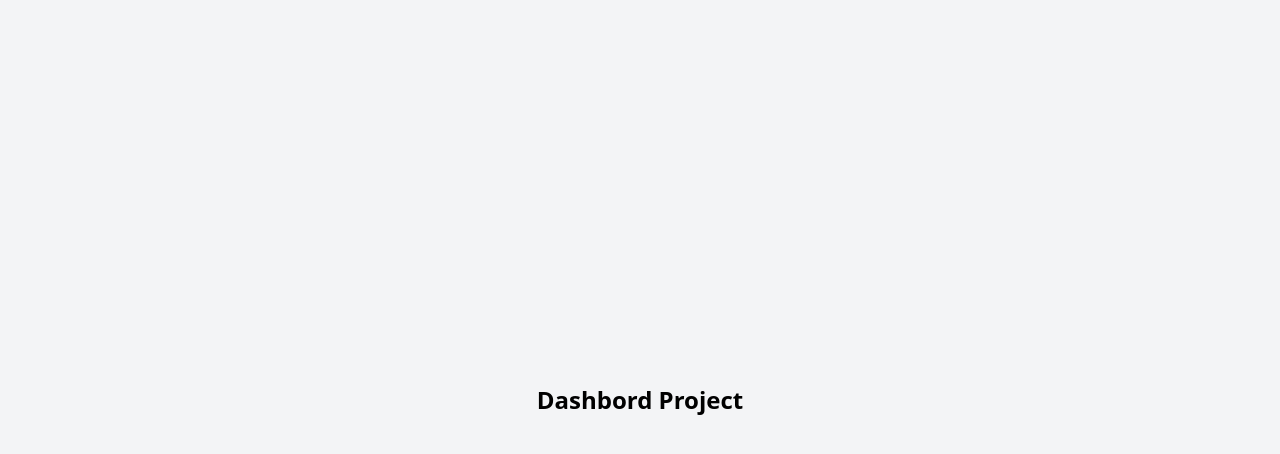
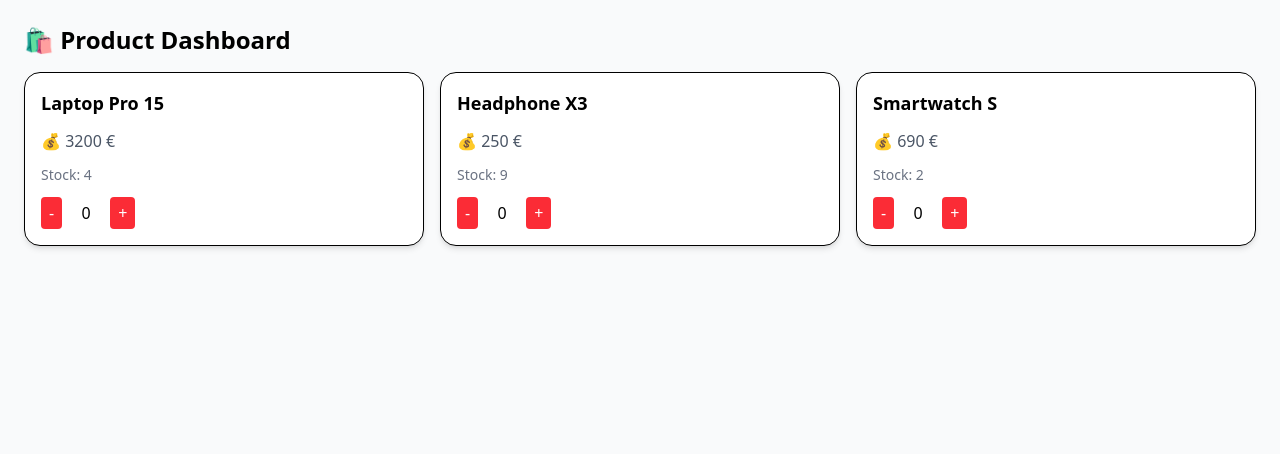
Before and after one commit to tara-parham/dashboard-project, a React app: page / in a window 1280 px wide. Shown: the top 454 px of the page. Built offline with nearby package versions, Linux system fonts and the light colour scheme; the HTML template or start-up script is replaced by a standard one.

Commit message:
productList is created with proper styling

```diff
--- a/src/App.jsx
+++ b/src/App.jsx
@@ -1,9 +1,12 @@
 import "./App.css";
+import ProductList from "./components/ProductList";
+import { products } from "./data/products";
 
 function App() {
   return (
-    <section className="min-h-screen flex items-center justify-center bg-gray-100 text-2xl font-semibold">
-      Dashbord Project
+    <section className="p-6 bg-gray-50 min-h-screen">
+      <h1 className="text-2xl font-bold mb-4">🛍️ Product Dashboard</h1>
+      <ProductList products={products} />
     </section>
   );
 }
--- /dev/null
+++ b/src/components/ProductCard.jsx
@@ -0,0 +1,37 @@
+import { useState } from "react";
+
+export default function ProductCard({ name, price, stock }) {
+  //state
+  const [count, setCount] = useState(0);
+  //function
+  function handleAdd() {
+    if (stock > count) setCount(count + 1);
+  }
+  function handleRemove() {
+    if (count > 0) setCount(count - 1);
+  }
+  //return
+  return (
+    <section className="p-4 border rounded-2xl shadow-md flex flex-col gap-3 bg-white">
+      <h2 className="font-semibold text-lg">{name}</h2>
+      <p className="text-gray-600">💰 {price} €</p>
+      <p className="text-sm text-gray-500">Stock: {stock}</p>
+
+      <div className="flex items-center gap-2">
+        <button
+          onClick={handleRemove}
+          className="px-2 py-1 bg-red-500 text-white rounded"
+        >
+          -
+        </button>
+        <span className="w-8 text-center">{count}</span>
+        <button
+          onClick={handleAdd}
+          className="px-2 py-1 bg-red-500 text-white rounded"
+        >
+          +
+        </button>
+      </div>
+    </section>
+  );
+}
--- /dev/null
+++ b/src/components/ProductList.jsx
@@ -0,0 +1,15 @@
+import ProductCard from "./ProductCard";
+export default function ProductList({ products }) {
+  return (
+    <section className="grid grid-cols-1 sm:grid-cols-2 md:grid-cols-3 gap-4">
+      {products.map((item) => (
+        <ProductCard
+          key={item.id}
+          name={item.name}
+          price={item.price}
+          stock={item.stock}
+        />
+      ))}
+    </section>
+  );
+}
--- /dev/null
+++ b/src/data/products.js
@@ -0,0 +1,5 @@
+export const products = [
+  { id: 1, name: "Laptop Pro 15", price: 3200, stock: 4 },
+  { id: 2, name: "Headphone X3", price: 250, stock: 9 },
+  { id: 3, name: "Smartwatch S", price: 690, stock: 2 },
+];
```
